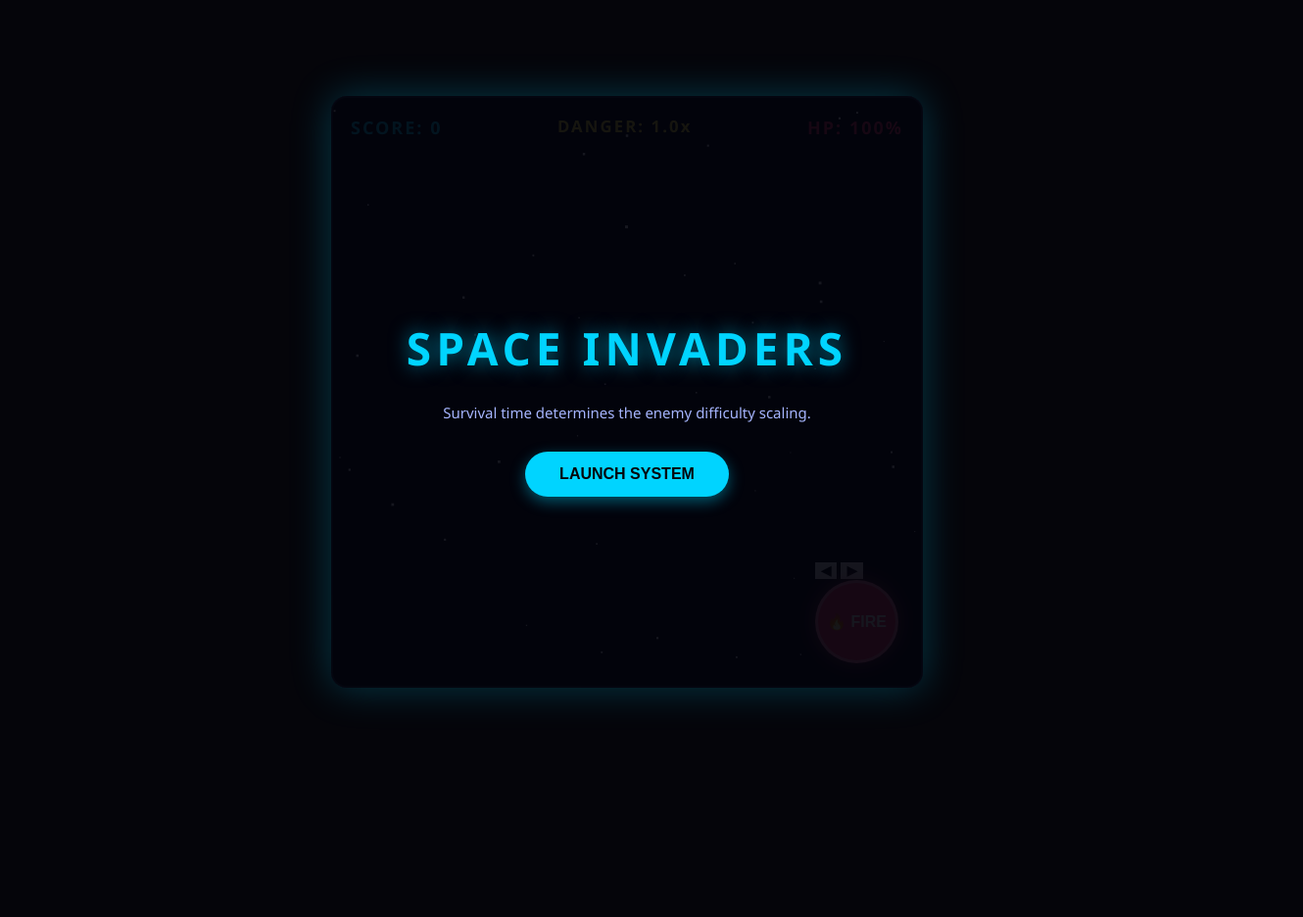
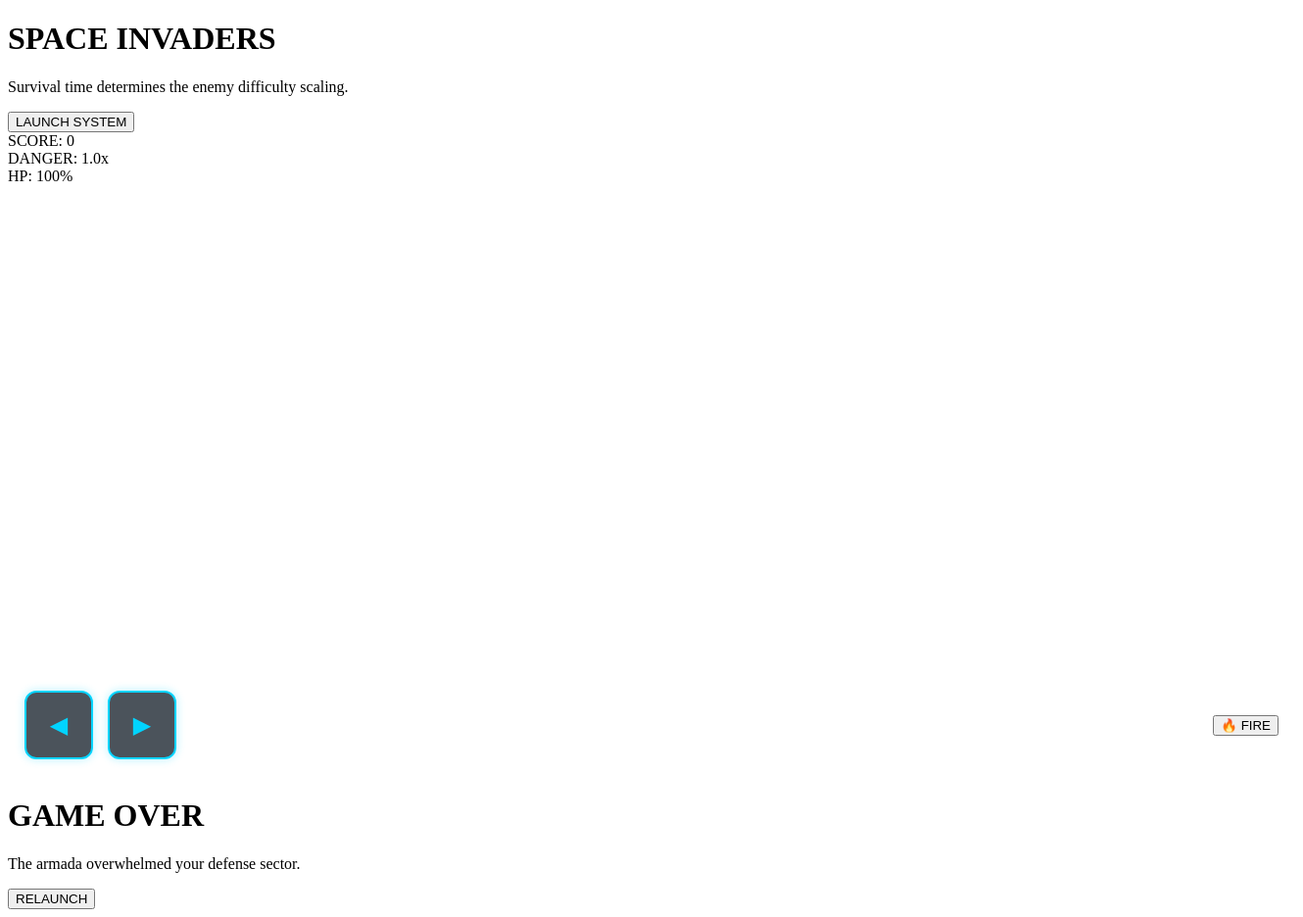
Before and after one commit to tokumei4/space-arcades, a plain HTML site: page index.html in a window 1280 px wide. Shown: the whole page at 98% size, 1330 px wide, since content can reach past the window. Before the commit the page ends 800 px from the top, so only its background shows below. Drawn offline with Linux system fonts and the light colour scheme.

Commit message:
Refactor CSS for improved layout and controls

```diff
--- a/style.css
+++ b/style.css
@@ -1,138 +1,40 @@
-* {
-    box-sizing: border-box;
-    user-select: none;
-}
-
-body {
-    background-color: #05050a;
-    color: #fff;
-    font-family: 'Segoe UI', Roboto, Arial, sans-serif;
-    display: flex;
-    justify-content: center;
-    align-items: center;
-    height: 100vh;
-    margin: 0;
-    overflow: hidden;
-}
-
-.game-container {
-    position: relative;
-    box-shadow: 0 0 40px rgba(0, 212, 255, 0.25);
-    border-radius: 16px;
-    overflow: hidden;
-}
-
-.ui-panel {
-    position: absolute;
-    top: 0;
-    left: 0;
-    width: 100%;
-    padding: 20px;
-    display: flex;
-    justify-content: space-between;
-    font-weight: bold;
-    font-size: 18px;
-    letter-spacing: 2px;
-    text-shadow: 0 0 8px rgba(0, 0, 0, 0.8);
-    pointer-events: none;
-    z-index: 5;
-}
-
-.score-box { color: #00d4ff; }
-.mode-box { color: #ffeb3b; font-size: 16px; animation: pulse 1.5s infinite; }
-.health-box { color: #ff3366; }
-
-canvas {
-    background-color: #010103;
-    display: block;
-    border: 2px solid #1a2238;
-    border-radius: 16px;
-}
-
+/* Touch Action controller layout system */
 .controls-overlay {
     position: absolute;
     bottom: 25px;
-    right: 25px;
+    left: 0;
+    width: 100%;
+    padding: 0 25px;
+    display: flex;
+    justify-content: space-between; /* Puts arrows on left, fire on right */
+    align-items: center;
+    pointer-events: none; /* Let background elements read user clicks */
     z-index: 6;
 }
 
-#mobileFireBtn {
-    background-color: #ff3366;
-    color: white;
-    width: 85px;
-    height: 85px;
-    border-radius: 50%;
-    font-size: 16px;
-    font-weight: bold;
-    border: 3px solid rgba(255,255,255,0.4);
-    box-shadow: 0 0 20px rgba(255, 51, 102, 0.6);
+.movement-arrows {
+    display: flex;
+    gap: 15px;
+    pointer-events: auto;
 }
 
-#mobileFireBtn:active {
-    background-color: #b3103b;
-    transform: scale(0.9);
+#mobileLeftBtn, #mobileRightBtn {
+    background-color: rgba(31, 40, 51, 0.8);
+    color: #00d4ff;
+    width: 70px;
+    height: 70px;
+    border-radius: 12px;
+    font-size: 24px;
+    border: 2px solid #00d4ff;
+    box-shadow: 0 0 10px rgba(0, 212, 255, 0.3);
 }
 
-.overlay {
-    position: absolute;
-    top: 0;
-    left: 0;
-    width: 100%;
-    height: 100%;
-    background-color: rgba(3, 4, 12, 0.92);
-    display: flex;
-    flex-direction: column;
-    justify-content: center;
-    align-items: center;
-    z-index: 10;
+#mobileLeftBtn:active, #mobileRightBtn:active {
+    background-color: #00d4ff;
+    color: #020208;
 }
 
-.overlay h1 {
-    font-size: 46px;
-    color: #00d4ff;
-    margin-bottom: 10px;
-    letter-spacing: 5px;
-    text-shadow: 0 0 20px rgba(0, 212, 255, 0.6);
+/* Keeps your fire button active and clickable */
+#mobileFireBtn {
+    pointer-events: auto;
 }
-
-.overlay p {
-    color: #a5b4fc;
-    margin-bottom: 30px;
-    font-size: 15px;
-    text-align: center;
-    padding: 0 20px;
-}
-
-#gameOverScreen h1 {
-    color: #ff3366;
-    text-shadow: 0 0 20px rgba(255, 51, 102, 0.6);
-}
-
-.hidden { display: none !important; }
-
-button {
-    border: none;
-    font-weight: bold;
-    cursor: pointer;
-    transition: transform 0.1s, background-color 0.2s;
-}
-
-#startBtn, #restartBtn {
-    background-color: #00d4ff;
-    color: #05050a;
-    padding: 14px 35px;
-    font-size: 16px;
-    border-radius: 30px;
-    box-shadow: 0 5px 15px rgba(0, 212, 255, 0.4);
-}
-
-#startBtn:hover, #restartBtn:hover {
-    background-color: #00b4ff;
-    transform: scale(1.05);
-}
-
-@keyframes pulse {
-    0% { opacity: 0.8; }
-    50% { opacity: 1; transform: scale(1.05); }
-    100% { opacity: 0.8; }
-}
```
